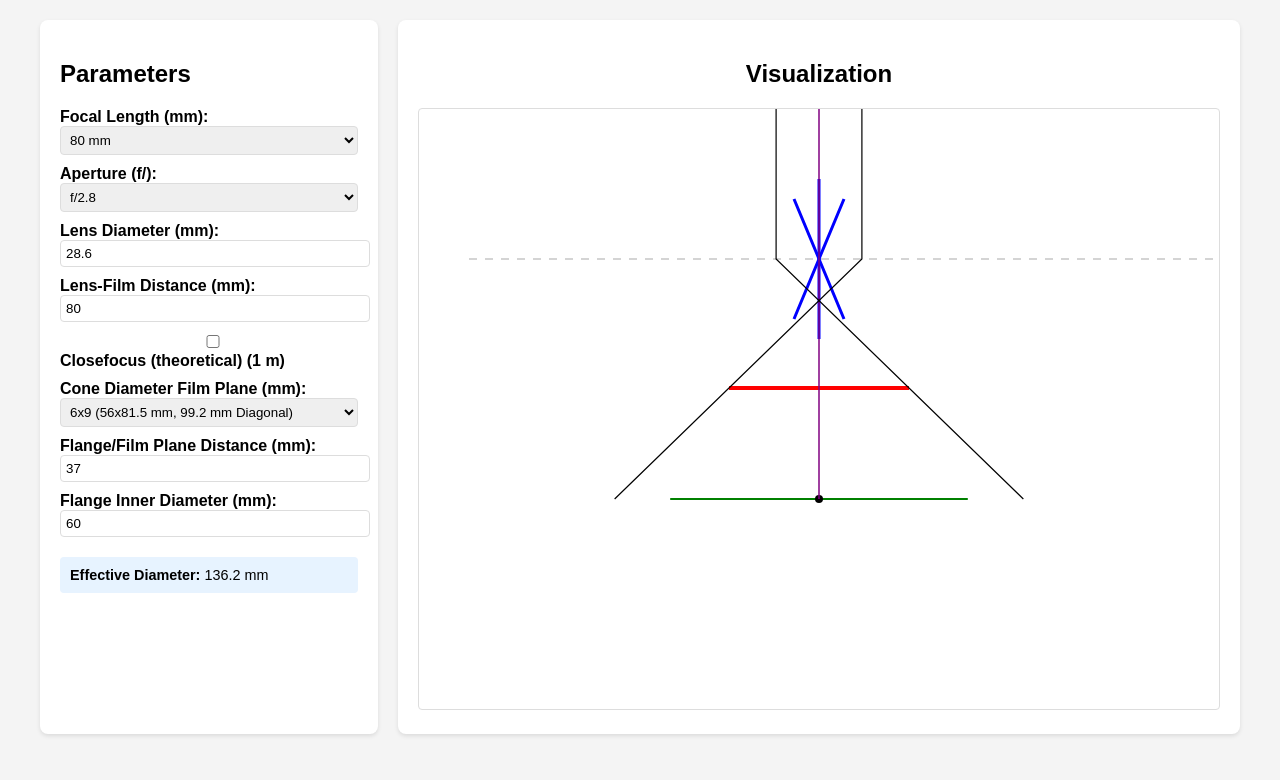
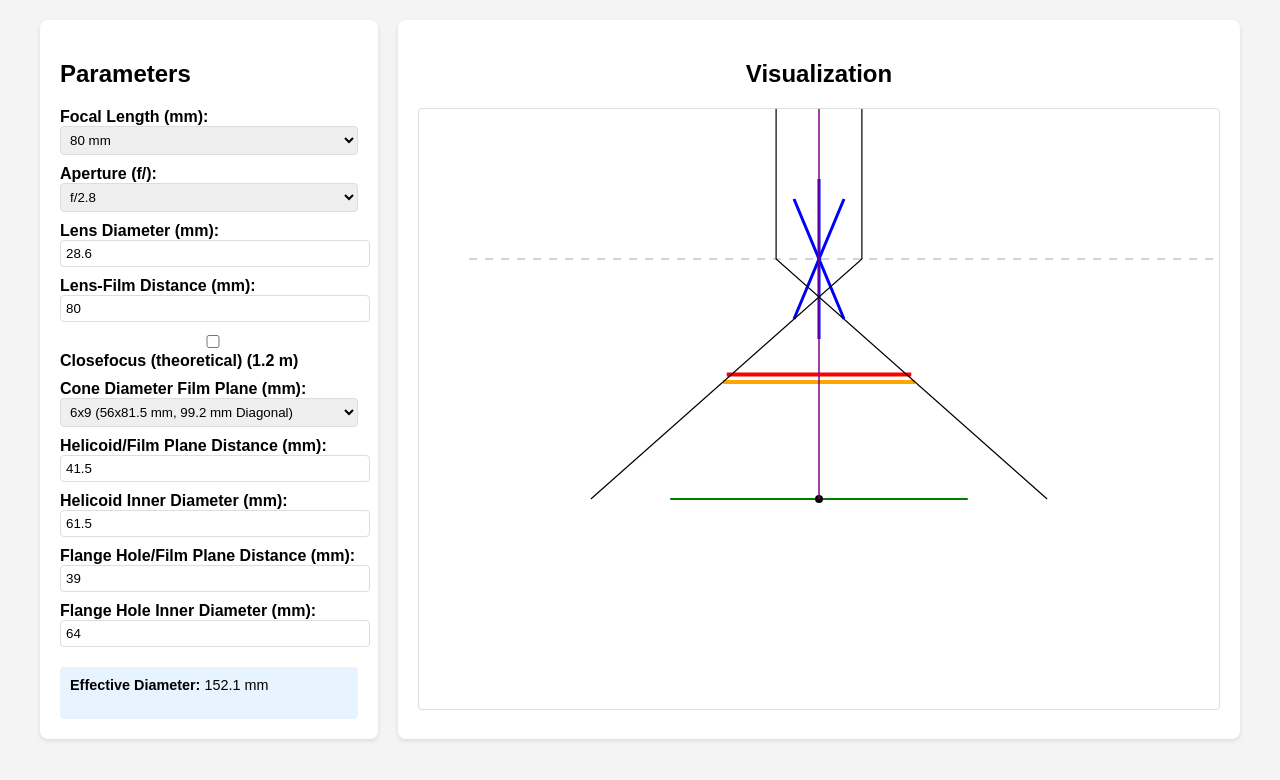
Before and after one commit to Draganito/lens_sim, a plain HTML site: page index.html in a window 1280 px wide. Drawn offline with Linux system fonts and the light colour scheme.

Commit message:
Update focal length options and calculations

```diff
--- a/index.html
+++ b/index.html
@@ -20,11 +20,14 @@
             <h2>Parameters</h2>
             <label>Focal Length (mm):
                 <select id="focalLength">
+                    <option value="70">70 mm</option>
                     <option value="75">75 mm</option>
                     <option value="80" selected>80 mm</option>
                     <option value="85">85 mm</option>
                     <option value="100">100 mm</option>
                     <option value="105">105 mm</option>
+                    <option value="110">110 mm</option>
+                    <option value="115">115 mm</option>
                     <option value="120">120 mm</option>
                     <option value="130">130 mm</option>
                     <option value="135">135 mm</option>
@@ -73,7 +76,7 @@
             </label>
             <label>Lens Diameter (mm): <input type="number" id="lensDiaInput" value="28.6" step="0.1" min="0.1"></label>
             <label>Lens-Film Distance (mm): <input type="number" id="distLFInput" value="80" step="0.1" min="1"></label>
-            <label><input type="checkbox" id="closeFocus"> Closefocus (theoretical) (1 m)</label>
+            <label><input type="checkbox" id="closeFocus"> Closefocus (theoretical) (1.2 m)</label>
             <label>Cone Diameter Film Plane (mm):
                 <select id="filmSize">
                     <option value="79.2">6x6 (56x56 mm, 79.2 mm Diagonal)</option>
@@ -83,11 +86,14 @@
                     <option value="162.9">4x5 inch (102x127 mm, 162.9 mm Diagonal)</option>
                 </select>
             </label>
-            <label>Flange/Film Plane Distance (mm): <input type="number" id="distOF" value="37" step="1" min="0.1"></label>
-            <label>Flange Inner Diameter (mm): <input type="number" id="apWidth" value="60" step="0.1"></label>
+            <label>Helicoid/Film Plane Distance (mm): <input type="number" id="distOF" value="41.5" step="1" min="0.1"></label>
+            <label>Helicoid Inner Diameter (mm): <input type="number" id="apWidth" value="61.5" step="0.1"></label>
+            <label>Flange Hole/Film Plane Distance (mm): <input type="number" id="distSecondOF" value="39" step="1" min="0.1"></label>
+            <label>Flange Hole Inner Diameter (mm): <input type="number" id="secondApWidth" value="64" step="0.1"></label>
             <div class="info">
                 <strong>Effective Diameter:</strong> <span id="effectiveDia">0</span> mm<br>
                 <span id="vignette" style="color: red; display: none;">Vignetting!</span>
+                <br><span id="vignetteCause" style="display: none;"></span>
             </div>
         </div>
         <div class="canvas-container">
@@ -101,7 +107,7 @@
         let lastX, lastY;
         const canvas = document.getElementById('canvas');
         const ctx = canvas.getContext('2d');
-        ['focalLength', 'aperture', 'filmSize', 'distOF', 'apWidth', 'closeFocus'].forEach(id => {
+        ['focalLength', 'aperture', 'filmSize', 'distOF', 'apWidth', 'closeFocus', 'distSecondOF', 'secondApWidth'].forEach(id => {
             const el = document.getElementById(id);
             el.addEventListener('input', () => { updateComputeds(); draw(); updateInfo(); });
             el.addEventListener('change', () => { updateComputeds(); draw(); updateInfo(); });
@@ -117,7 +123,7 @@
                 document.getElementById('distLFInput').value = focal;
                 document.getElementById('distLFInput').disabled = false;
             } else {
-                const objectDist = 1000; // 1 m
+                const objectDist = 1200; // 1.2 m
                 const newDistLF = focal + focal * focal / (objectDist - focal);
                 document.getElementById('distLFInput').value = newDistLF.toFixed(1);
                 document.getElementById('distLFInput').disabled = true;
@@ -130,27 +136,55 @@
         function updateDistOFMax() {
             const distLF = parseFloat(document.getElementById('distLFInput').value) || 80;
             document.getElementById('distOF').max = distLF - 0.1;
+            document.getElementById('distSecondOF').max = parseFloat(document.getElementById('distOF').value) - 0.1;
         }
         function updateInfo() {
-            const effectiveDia = calculateEffectiveDia();
+            const { effectiveDia, effectiveDia1, effectiveDia2 } = calculateEffectiveDias();
             document.getElementById('effectiveDia').textContent = effectiveDia.toFixed(1);
             const vignetteEl = document.getElementById('vignette');
+            const vignetteCauseEl = document.getElementById('vignetteCause');
             const filmSize = parseFloat(document.getElementById('filmSize').value) || 99.2;
-            vignetteEl.style.display = effectiveDia < filmSize ? 'inline' : 'none';
+            const isVignetting = effectiveDia < filmSize;
+            vignetteEl.style.display = isVignetting ? 'inline' : 'none';
+            vignetteCauseEl.style.display = isVignetting ? 'inline' : 'none';
+            if (isVignetting) {
+                let cause = '';
+                if (effectiveDia1 < effectiveDia2) {
+                    cause = 'Caused by: Helicoid (first obstacle)';
+                } else if (effectiveDia2 < effectiveDia1) {
+                    cause = 'Caused by: Flange Hole obstacle';
+                } else {
+                    cause = 'Caused by: Both obstacles';
+                }
+                vignetteCauseEl.textContent = cause;
+                vignetteCauseEl.style.color = 'red';
+            }
         }
-        function calculateEffectiveDia() {
+        function calculateEffectiveDias() {
             const focal = parseFloat(document.getElementById('focalLength').value) || 80;
             const aperture = parseFloat(document.getElementById('aperture').value) || 2.8;
             const lensDia = parseFloat(document.getElementById('lensDiaInput').value) || (focal / aperture);
             const distLF = parseFloat(document.getElementById('distLFInput').value) || focal;
             const distOF = Math.max(0.1, Math.min(parseFloat(document.getElementById('distOF').value) || 30, distLF - 0.1));
             const distOL = distLF - distOF;
-            const r = distLF / distOL;
+            const r1 = distLF / distOL;
             const apWidth = parseFloat(document.getElementById('apWidth').value) || 61;
             const lensR = lensDia / 2;
             const apR = apWidth / 2;
-            const effectiveR = lensR * (r - 1) + apR * r;
-            return 2 * effectiveR;
+            const effectiveR1 = lensR * (r1 - 1) + apR * r1;
+            const effectiveDia1 = 2 * effectiveR1;
+
+            // Second obstacle
+            const distSecondOF = Math.max(0.1, Math.min(parseFloat(document.getElementById('distSecondOF').value) || 20, distOF - 0.1));
+            const distSecondOL = distLF - distSecondOF;
+            const r2 = distLF / distSecondOL;
+            const secondApWidth = parseFloat(document.getElementById('secondApWidth').value) || 64;
+            const secondApR = secondApWidth / 2;
+            const effectiveR2 = lensR * (r2 - 1) + secondApR * r2;
+            const effectiveDia2 = 2 * effectiveR2;
+
+            const effectiveDia = Math.min(effectiveDia1, effectiveDia2);
+            return { effectiveDia, effectiveDia1, effectiveDia2 };
         }
         canvas.addEventListener('wheel', (e) => {
             e.preventDefault();
@@ -195,7 +229,7 @@
             const distOF = Math.max(0.1, Math.min(parseFloat(document.getElementById('distOF').value) || 30, distLF - 0.1));
             const apWidth = parseFloat(document.getElementById('apWidth').value) || 61;
             const distOL = distLF - distOF;
-            const r = distLF / distOL;
+            const r1 = distLF / distOL;
             const lensR = lensDia / 2;
             const apR = apWidth / 2;
             const filmR = filmSize / 2;
@@ -203,11 +237,21 @@
             const parallelY = lensY - 200;
             const openY = lensY + distOL * scale;
             const filmY = lensY + distLF * scale;
-            const effectiveR = lensR * (r - 1) + apR * r;
-            const lens_left_x = centerX - lensR * scale;
-            const lens_right_x = centerX + lensR * scale;
+            const effectiveR1 = lensR * (r1 - 1) + apR * r1;
+
+            // Second obstacle
+            const distSecondOF = Math.max(0.1, Math.min(parseFloat(document.getElementById('distSecondOF').value) || 20, distOF - 0.1));
+            const secondOpenY = lensY + (distLF - distSecondOF) * scale;
+            const distSecondOL = distLF - distSecondOF;
+            const r2 = distLF / distSecondOL;
+            const secondApWidth = parseFloat(document.getElementById('secondApWidth').value) || 64;
+            const secondApR = secondApWidth / 2;
+            const effectiveR2 = lensR * (r2 - 1) + secondApR * r2;
+
+            const effectiveR = Math.min(effectiveR1, effectiveR2);
             const film_left_x = centerX - effectiveR * scale;
             const film_right_x = centerX + effectiveR * scale;
+
             ctx.save();
             ctx.translate(panX, panY);
             ctx.scale(zoom, zoom);
@@ -243,6 +287,13 @@
             ctx.moveTo(centerX - apR * scale, openY);
             ctx.lineTo(centerX + apR * scale, openY);
             ctx.stroke();
+            // Second obstacle (orange)
+            ctx.strokeStyle = 'orange';
+            ctx.lineWidth = 4 / zoom;
+            ctx.beginPath();
+            ctx.moveTo(centerX - secondApR * scale, secondOpenY);
+            ctx.lineTo(centerX + secondApR * scale, secondOpenY);
+            ctx.stroke();
             // Brennebene
             ctx.strokeStyle = (2 * effectiveR < filmSize) ? 'orange' : 'green';
             ctx.lineWidth = 2 / zoom;
@@ -266,13 +317,13 @@
             ctx.strokeStyle = 'black';
             ctx.lineWidth = 1.2 / zoom;
             ctx.beginPath();
-            ctx.moveTo(lens_right_x, parallelY);
-            ctx.lineTo(lens_right_x, lensY);
+            ctx.moveTo(centerX + lensR * scale, parallelY);
+            ctx.lineTo(centerX + lensR * scale, lensY);
             ctx.lineTo(film_left_x, filmY);
             ctx.stroke();
             ctx.beginPath();
-            ctx.moveTo(lens_left_x, parallelY);
-            ctx.lineTo(lens_left_x, lensY);
+            ctx.moveTo(centerX - lensR * scale, parallelY);
+            ctx.lineTo(centerX - lensR * scale, lensY);
             ctx.lineTo(film_right_x, filmY);
             ctx.stroke();
             // Desired full cone when vignetting
@@ -281,11 +332,11 @@
                 ctx.lineWidth = 1.5 / zoom;
                 ctx.setLineDash([10 / zoom, 5 / zoom]);
                 ctx.beginPath();
-                ctx.moveTo(lens_right_x, lensY);
+                ctx.moveTo(centerX + lensR * scale, lensY);
                 ctx.lineTo(centerX - filmR * scale, filmY);
                 ctx.stroke();
                 ctx.beginPath();
-                ctx.moveTo(lens_left_x, lensY);
+                ctx.moveTo(centerX - lensR * scale, lensY);
                 ctx.lineTo(centerX + filmR * scale, filmY);
                 ctx.stroke();
                 ctx.setLineDash([]);
```
